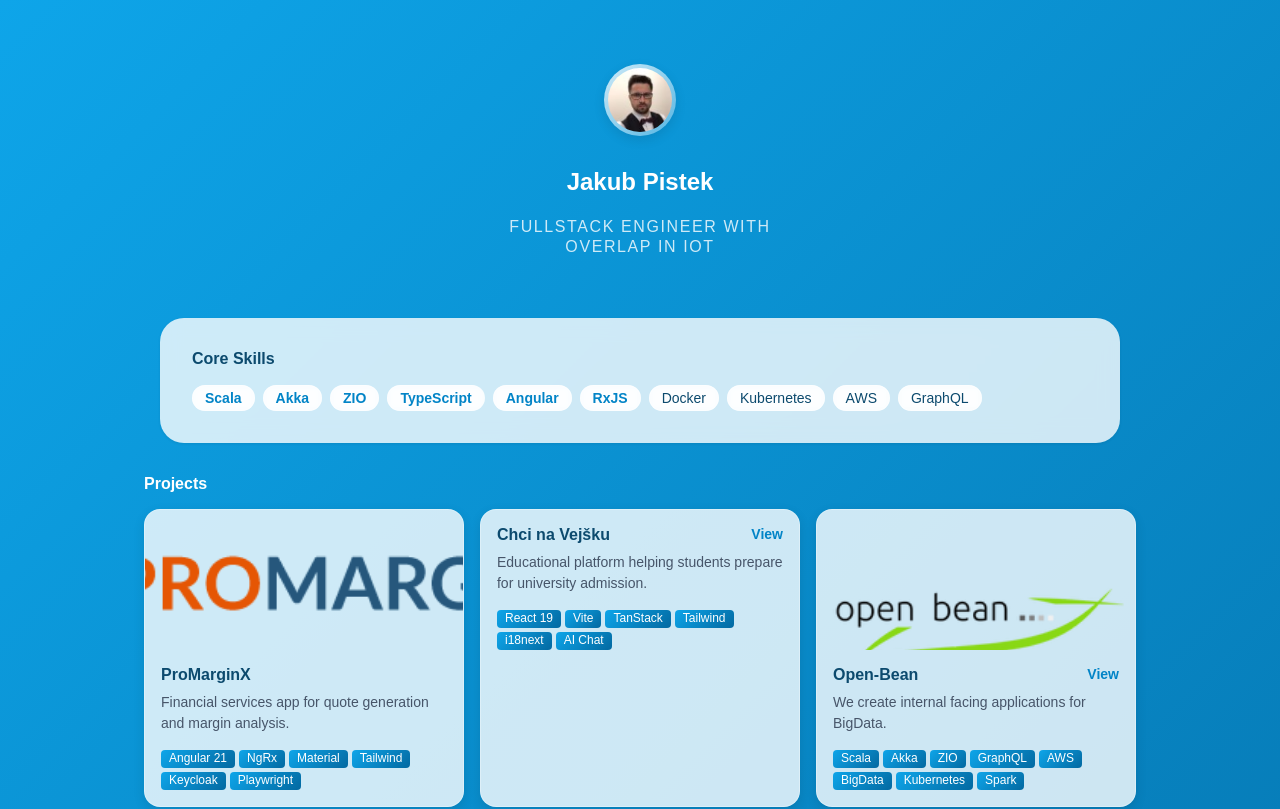
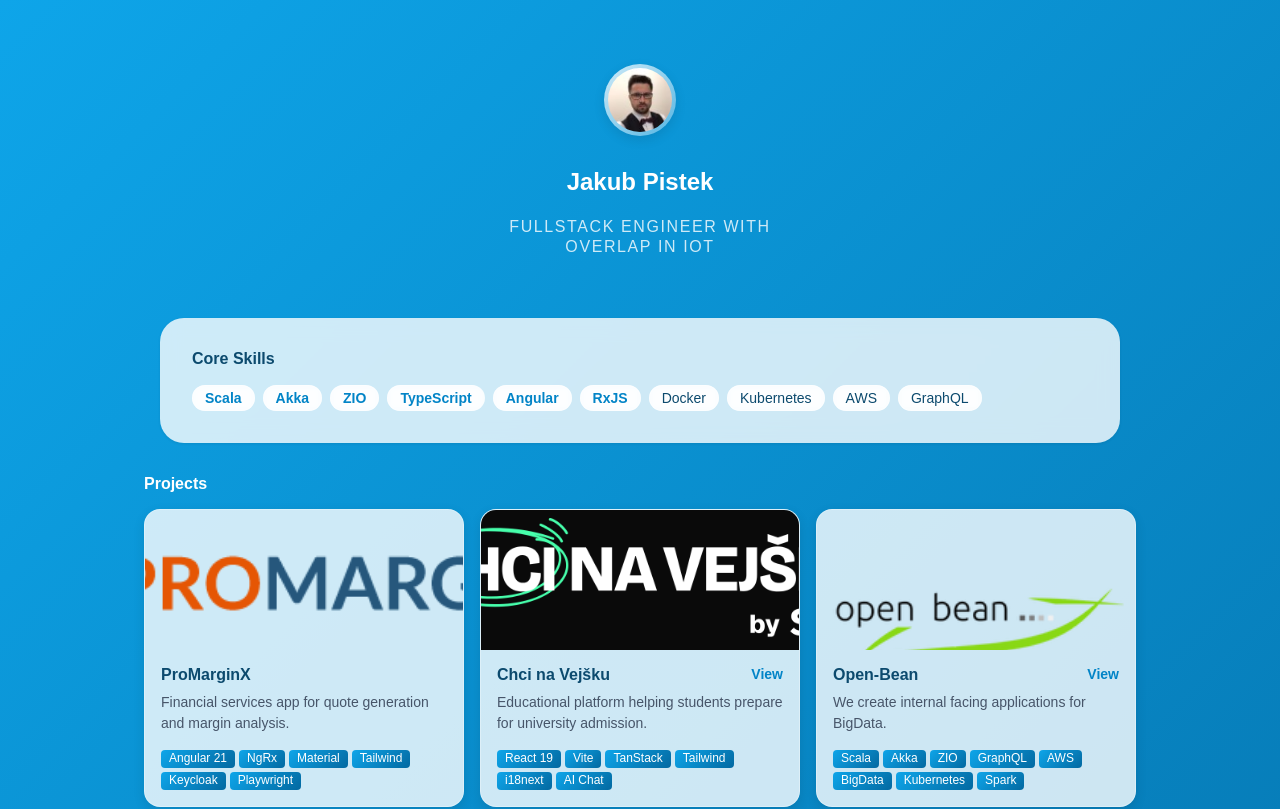
Before and after one commit to kubiq/web, an Angular app: page / in a window 1280 px wide. Shown: the top 809 px of the page. Built offline with nearby package versions, Linux system fonts and the light colour scheme.

Commit message:
Add Chci na Vejšku logo

```diff
--- a/src/app/app.component.ts
+++ b/src/app/app.component.ts
@@ -30,7 +30,7 @@
     },
     {
       id: 'cnv',
-      img: [],
+      img: ['assets/projects/cnv.png'],
       name: 'Chci na Vejšku',
       desc: 'Educational platform helping students prepare for university admission.',
       web: ['https://chcinavejsku.cz/'],
```
Also changed, not shown: src/assets/projects/cnv.png (added).
